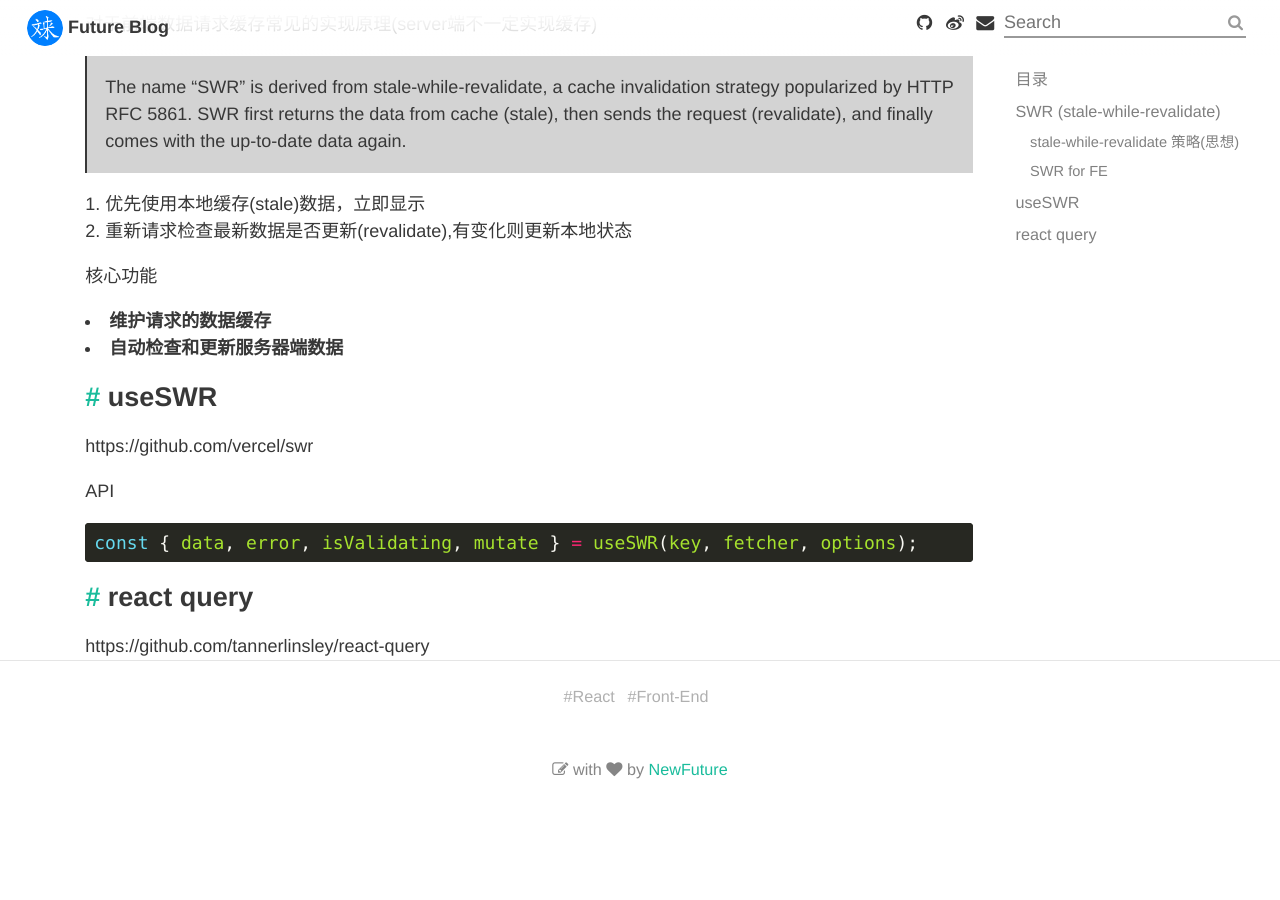
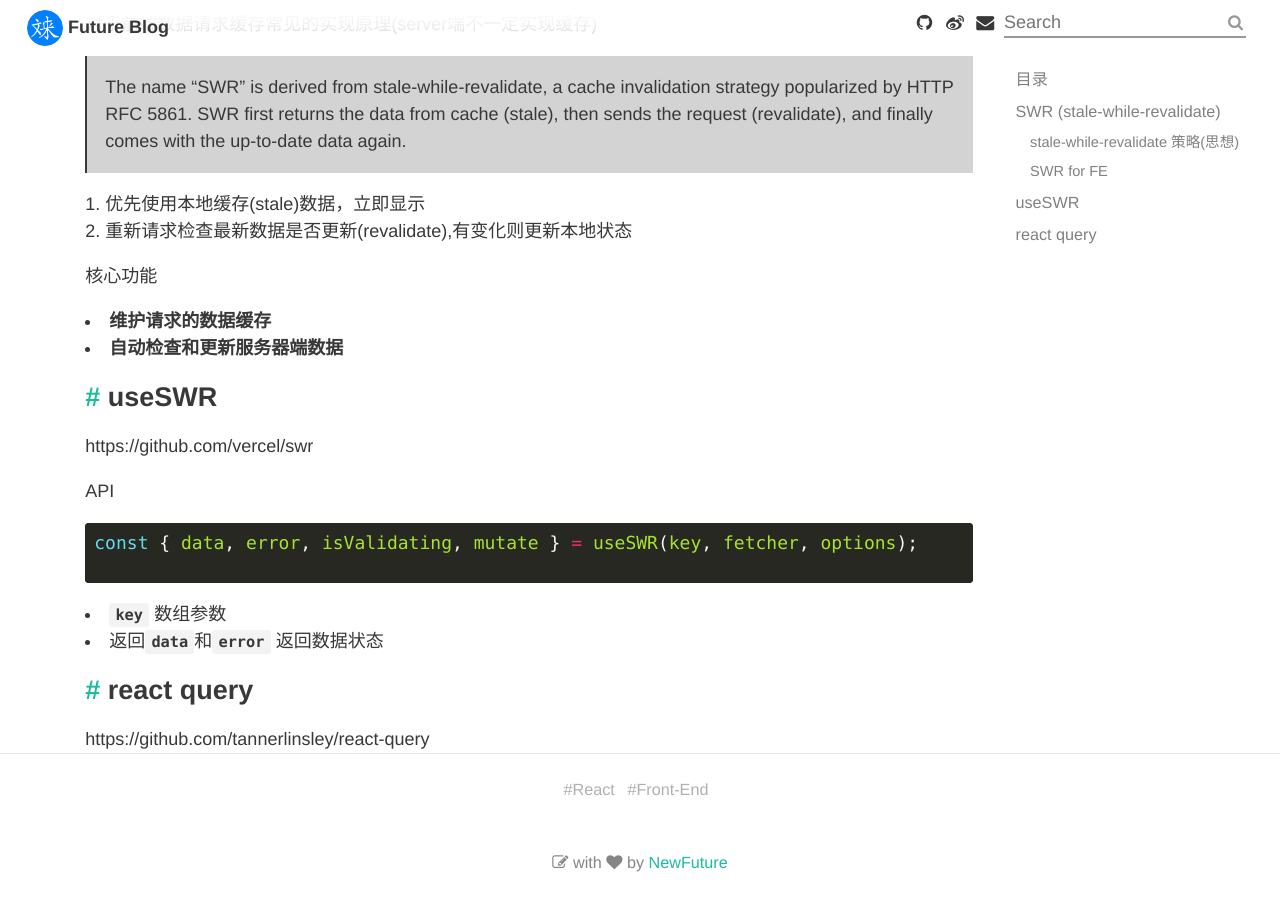
Before and after one commit to NewFuture/blog, a Jekyll site: the page built from _posts/2021-10-12-react-query.md, in a window 1280 px wide and 900 px high, scrolled down 832 px. Built offline with Jekyll 4.4.1, drawn with Linux system fonts in a browser that asks for light colours; before the commit the page ends 1639 px from its top, so only the background shows below that.

Commit message:
Update 2021-10-12-react-query.md

````diff
--- a/_posts/2021-10-12-react-query.md
+++ b/_posts/2021-10-12-react-query.md
@@ -51,10 +51,14 @@ Cache-Control: max-age=60, stale-while-revalidate=3600
 https://github.com/vercel/swr
 
 API
+
 ```js
 const { data, error, isValidating, mutate } = useSWR(key, fetcher, options);
+
 ```
 
+* `key` 数组参数
+* 返回`data`和`error` 返回数据状态
 
 ## react query
 
````
